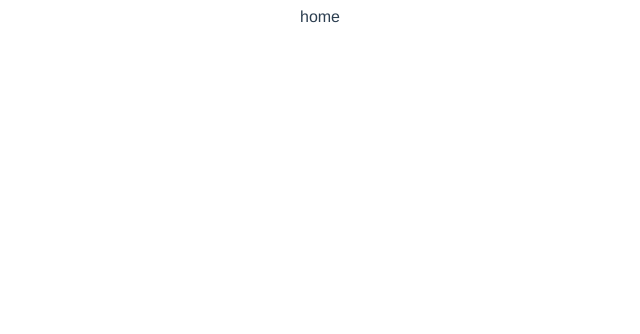
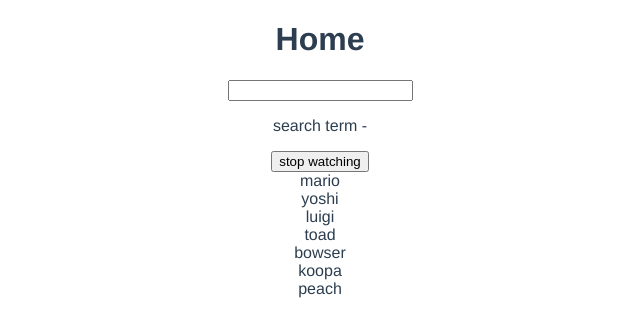
Before and after one commit to sendgn/dojo-blog, a Vue app: page / in a window 1280 px wide. Shown: the top 334 px of the page, without its empty margins (320-960 px from the left). Built offline with nearby package versions, Linux system fonts and the light colour scheme.

Commit message:
watch and watchEffect

```diff
--- a/src/views/HomeView.vue
+++ b/src/views/HomeView.vue
@@ -1,11 +1,46 @@
 <template>
   <div class="home">
-    home
+    <h1>Home</h1>
+    <input type="text" v-model="search">
+    <p>search term - {{ search }}</p>
+    <button @click="handleClick">stop watching</button>
+    <div v-for="name in matchingNames" :key="name">{{ name }}</div>
   </div>
 </template>
 
 <script>
+import { computed, ref, watch, watchEffect } from 'vue'
+
 export default {
-  name: 'HomeView'
+  name: 'HomeView',
+  setup() {
+    const search = ref('')
+    const names = ref(['mario', 'yoshi', 'luigi', 'toad', 'bowser', 'koopa', 'peach'])
+
+    // the callback fires every time the search changes
+    // does't run initially
+    const stopWatch = watch(search, () => {
+      console.log('watch function ran')
+    })
+
+    // 1) run initially when the component first loads (when setup() func first runs)
+    const stopEffect = watchEffect(() => {
+      // 2) runs only when any value that we use inside it changes
+      // in this case -- search.value
+      console.log('watchEffect function ran', search.value)
+    })
+
+    // 3) to stop them watching we need to invoke those functions
+    const handleClick = () => {
+      stopWatch()
+      stopEffect()
+    }
+
+    const matchingNames = computed(() => {
+      return names.value.filter((name) => name.includes(search.value))
+    })
+
+    return { names, search, matchingNames, handleClick }
+  }
 }
 </script>
```
